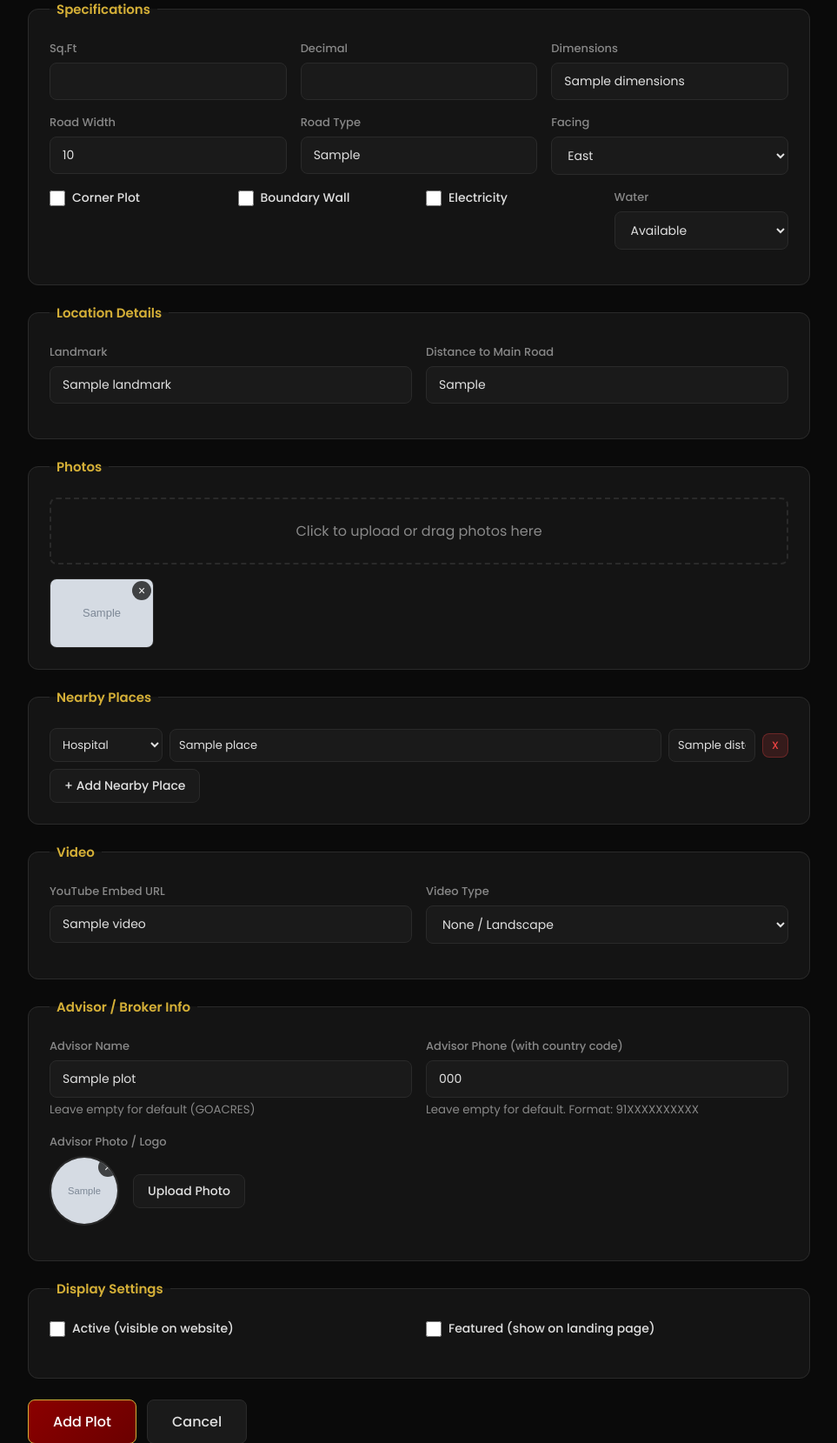
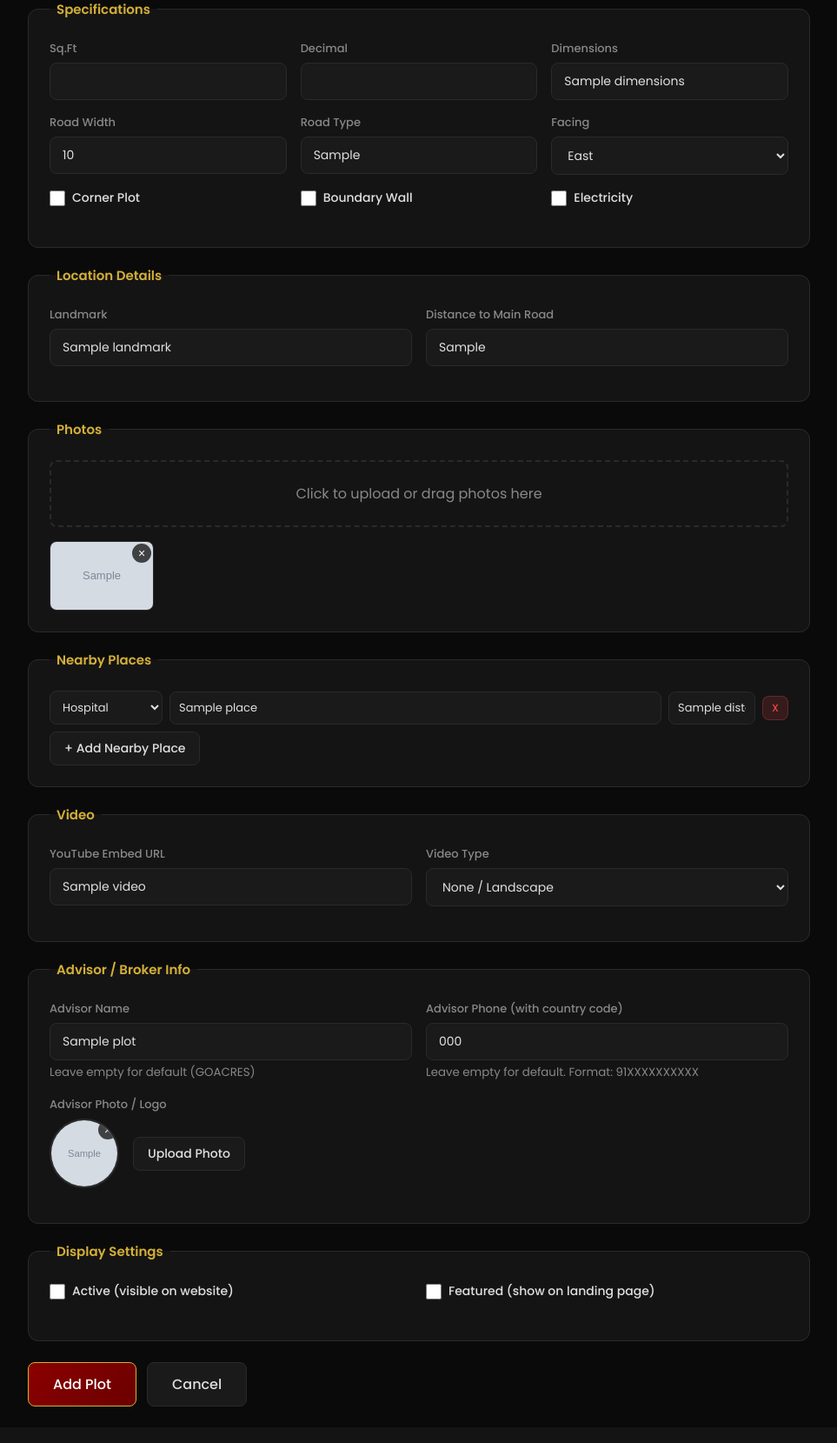
Before and after one commit to kanhupasayat/goacres, a Python web app: template backend/templates/plot_form.html in a window 1280 px wide. Shown: the part 589-2248 px from the top of the page at 87% size, without its empty margins (158-1121 px from the left). After the commit the page ends 2206 px from the top, so only its background shows below. Run offline with Jinja, Linux system fonts and the light colour scheme; the template is opened without the code that fills it: most values are stand-ins (such as "Sample title", 1, 10 or a date in 2020); grey boxes marked "Sample" are stand-in pictures.

Commit message:
Remove water field from admin panel plot form
Co-Authored-By: Claude Opus 4.6 <noreply@anthropic.com>

```diff
--- a/backend/templates/plot_form.html
+++ b/backend/templates/plot_form.html
@@ -110,14 +110,6 @@
                 </div>
                 <div class="form-group checkbox-group">
                     <label><input type="checkbox" name="electricity" {{ 'checked' if (not plot) or (plot and plot.electricity) }}> Electricity</label>
-                </div>
-                <div class="form-group">
-                    <label for="water">Water</label>
-                    <select id="water" name="water">
-                        <option value="true" {{ 'selected' if (not plot) or (plot and plot.water == true) }}>Available</option>
-                        <option value="false" {{ 'selected' if plot and plot.water == false }}>Not Available</option>
-                        <option value="Borewell" {{ 'selected' if plot and plot.water == 'Borewell' }}>Borewell</option>
-                    </select>
                 </div>
             </div>
         </fieldset>
```
